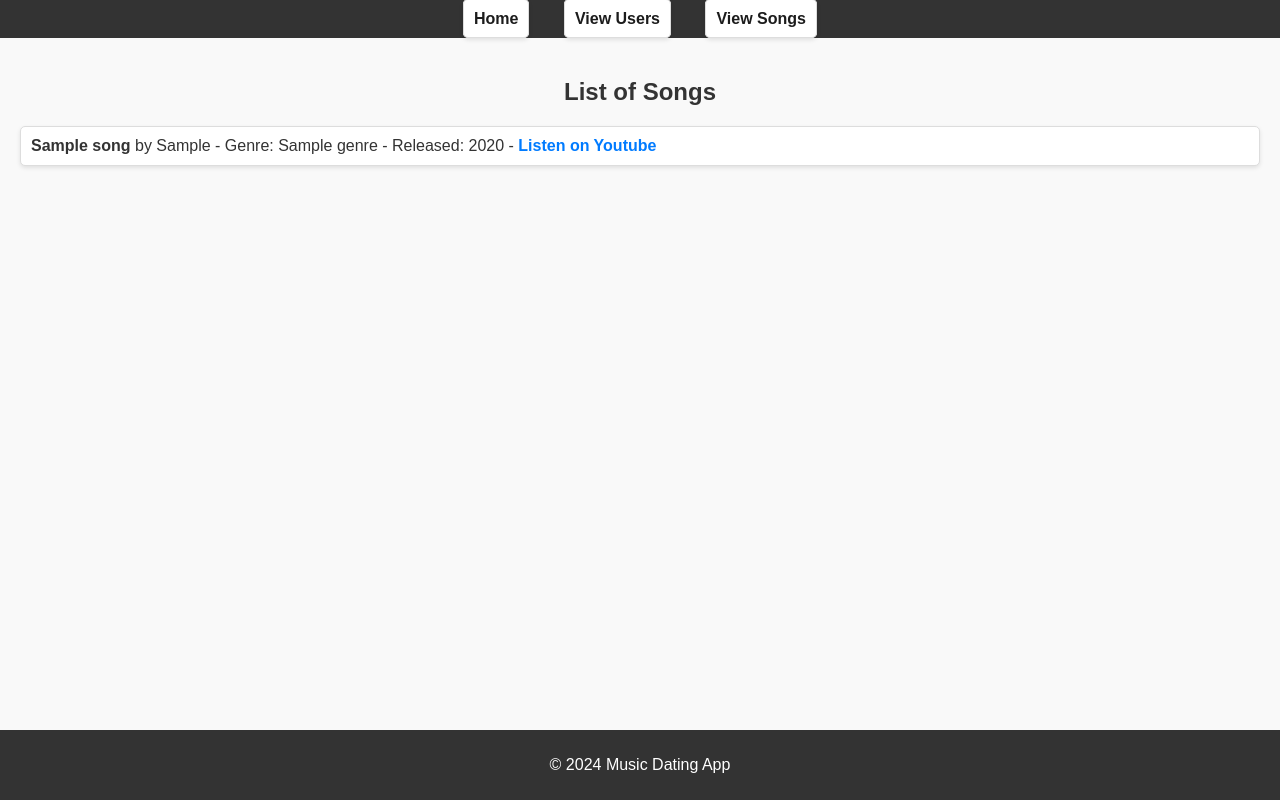
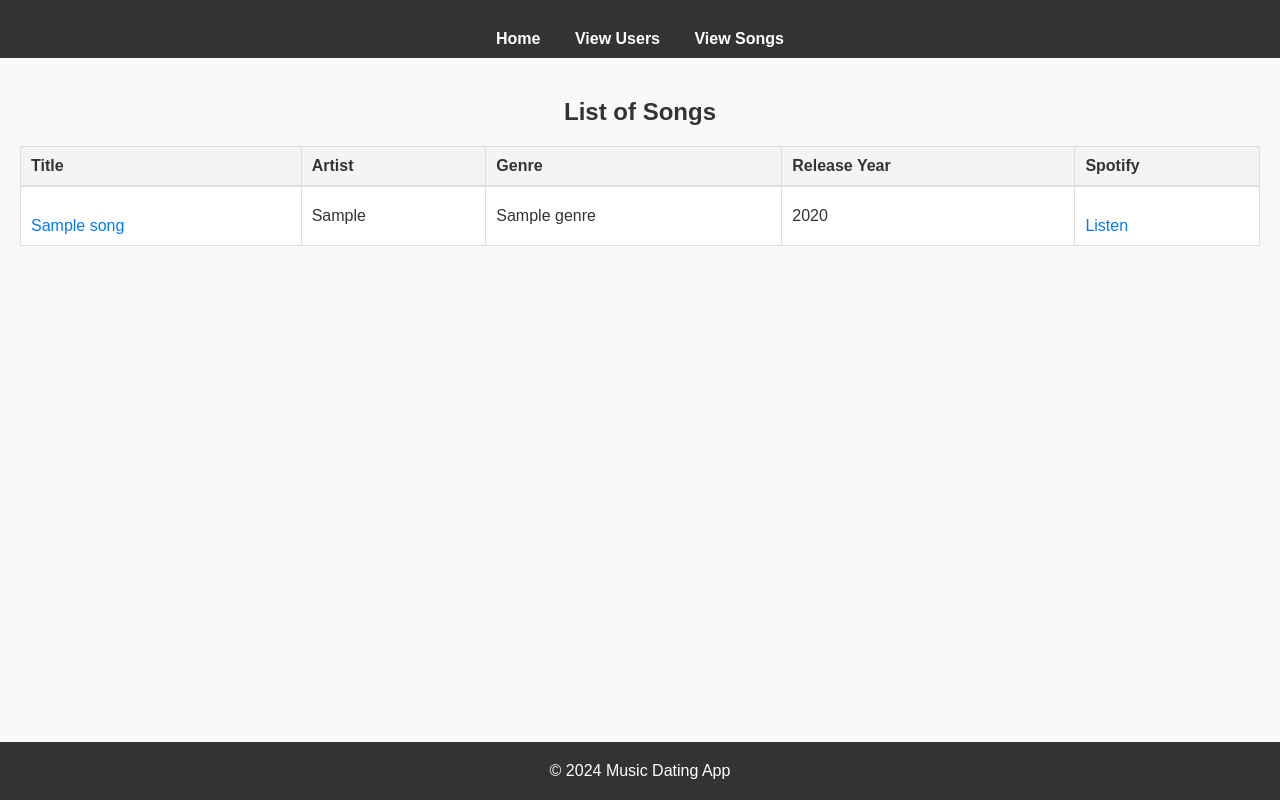
Before and after one commit to starwarsman715/CS-412-Django, a Django app: page /project/songs/ in a window 1280 px wide. Run offline with Django 4.2, Linux system fonts and the light colour scheme; tables that the repository leaves empty hold one stand-in row (values such as "Sample post").

Commit message:
added song and user detail views

```diff
--- a/project/templates/project/song_list.html
+++ b/project/templates/project/song_list.html
@@ -5,20 +5,38 @@
 
 {% block content %}
     <h2>List of Songs</h2>
-    <ul>
-        {% for song in songs %}
-            <li>
-                <strong>{{ song.title }}</strong> by {{ song.artist }}
-                - Genre: {{ song.genre.name }}
-                - Released: {{ song.release_year }}
-                - <a href="{{ song.spotify_url }}" target="_blank">Listen on Youtube</a>
-            </li>
-        {% empty %}
-            <li>No songs found.</li>
-        {% endfor %}
-    </ul>
+    <table>
+        <thead>
+            <tr>
+                <th>Title</th>
+                <th>Artist</th>
+                <th>Genre</th>
+                <th>Release Year</th>
+                <th>Spotify</th>
+            </tr>
+        </thead>
+        <tbody>
+            {% for song in songs %}
+                <tr>
+                    <td>
+                        <a href="{% url 'project:song_detail' pk=song.id %}">
+                            {{ song.title }}
+                        </a>
+                    </td>
+                    <td>{{ song.artist }}</td>
+                    <td>{{ song.genre.name }}</td>
+                    <td>{{ song.release_year }}</td>
+                    <td><a href="{{ song.spotify_url }}" target="_blank">Listen</a></td>
+                </tr>
+            {% empty %}
+                <tr>
+                    <td colspan="5">No songs found.</td>
+                </tr>
+            {% endfor %}
+        </tbody>
+    </table>
 
-    <!-- Pagination Controls -->
+    <!-- Pagination Controls (unchanged) -->
     {% if is_paginated %}
         <div class="pagination">
             <span>
--- a/project/urls.py
+++ b/project/urls.py
@@ -6,6 +6,10 @@ app_name = 'project'
 
 urlpatterns = [
     path('', views.home, name='home'),
+
     path('users/', UserListView.as_view(), name='user_list'),
     path('songs/', SongListView.as_view(), name='song_list'),
+
+    path('users/<int:pk>/', views.UserDetailView.as_view(), name='user_detail'),
+    path('songs/<int:pk>/', views.SongDetailView.as_view(), name='song_detail'),
 ]
--- a/project/views.py
+++ b/project/views.py
@@ -1,7 +1,8 @@
 # project/views.py
 from django.shortcuts import render
-from django.views.generic import ListView
-from .models import User, Song
+from django.views.generic import ListView, DetailView
+from .models import User, Song, UserGenre, UserSong
+
 
 def home(request):
     return render(request, 'project/home.html')
@@ -10,10 +11,40 @@ class UserListView(ListView):
     model = User
     template_name = 'project/user_list.html'  # Specify your template name
     context_object_name = 'users'             # Name of the list in the template
-    paginate_by = 8                           # Optional: paginate by 10 users per page
+    paginate_by = 6                           # Optional: paginate by 10 users per page
 
 class SongListView(ListView):
     model = Song
     template_name = 'project/song_list.html'  # Specify your template name
     context_object_name = 'songs'             # Name of the list in the template
-    paginate_by = 8                           # Optional: paginate by 10 songs per page
+    paginate_by = 6                         # Optional: paginate by 10 songs per page
+
+# project/views.py
+
+class UserDetailView(DetailView):
+    model = User
+    template_name = 'project/user_detail.html'  # Specify your template
+    context_object_name = 'user_profile'        # Context variable name
+
+    def get_context_data(self, **kwargs):
+        context = super().get_context_data(**kwargs)
+        user = self.object
+        # Fetch preferred genres
+        context['preferred_genres'] = UserGenre.objects.filter(user=user).select_related('genre')
+        # Fetch favorite songs
+        context['favorite_songs'] = UserSong.objects.filter(user=user).select_related('song')
+        return context
+
+# project/views.py
+
+class SongDetailView(DetailView):
+    model = Song
+    template_name = 'project/song_detail.html'  # Specify your template
+    context_object_name = 'song'                # Context variable name
+
+    def get_context_data(self, **kwargs):
+        context = super().get_context_data(**kwargs)
+        song = self.object
+        # Fetch users who have this song as a favorite
+        context['favorite_users'] = UserSong.objects.filter(song=song).select_related('user')
+        return context
--- a/static/style.css
+++ b/static/style.css
@@ -28,14 +28,14 @@ nav ul li {
 }
 
 nav ul li a {
-    color: #1c1c1c;
+    color: #fff;
     text-decoration: none;
     font-weight: bold;
 }
 
 main {
     padding: 20px;
-    margin-bottom: 50px; /* Raise content to prevent footer overlap */
+    margin-bottom: 50px; /* Prevent overlap with footer */
 }
 
 /* Footer Styling */
@@ -49,26 +49,87 @@ footer {
     width: 100%;
 }
 
-/* List Styling for User and Song Lists */
+/* Table Styling for Song List */
+table {
+    width: 100%;
+    border-collapse: collapse;
+    margin: 20px 0;
+    background-color: #fff;
+}
+
+table thead tr {
+    background-color: #f4f4f4;
+    border-bottom: 2px solid #ddd;
+}
+
+table thead th {
+    text-align: left;
+    padding: 10px;
+    font-weight: bold;
+    color: #333;
+}
+
+table tbody tr:nth-child(even) {
+    background-color: #f9f9f9;
+}
+
+table tbody tr:nth-child(odd) {
+    background-color: #fff;
+}
+
+table td, table th {
+    padding: 10px;
+    border: 1px solid #ddd;
+}
+
+table a {
+    color: #007BFF;
+    text-decoration: none;
+}
+
+/* Detail Page Styling */
+h2 {
+    text-align: center;
+    color: #333;
+    margin-bottom: 20px;
+}
+
+p {
+    margin: 10px 0;
+}
+
+p strong {
+    color: #333;
+}
+
 ul {
     list-style: none;
     padding: 0;
-    margin: 0;
+    margin: 10px 0;
 }
 
 ul li {
-    background-color: #fff;
-    border: 1px solid #ddd;
-    border-radius: 5px;
-    padding: 10px;
-    margin: 10px 0;
-    box-shadow: 0 2px 4px rgba(0, 0, 0, 0.1);
+    padding: 5px 0;
 }
 
 ul li a {
     color: #007BFF;
     text-decoration: none;
-    font-weight: bold;
+}
+
+ul li a:hover {
+    text-decoration: underline;
+}
+
+a {
+    color: #007BFF;
+    text-decoration: none;
+    display: inline-block;
+    margin-top: 20px;
+}
+
+a:hover {
+    text-decoration: underline;
 }
 
 /* Pagination Styling */
@@ -100,10 +161,3 @@ ul li a {
     background-color: #007BFF;
     color: #fff;
 }
-
-/* Heading Styling */
-h2 {
-    text-align: center;
-    color: #333;
-    margin-bottom: 20px;
-}
```
Also changed, not shown: project/templates/project/song_detail.html (added, +27 -0 lines), project/templates/project/user_detail.html (added, +34 -0 lines), project/templates/project/user_list.html (+9 -2 lines).
